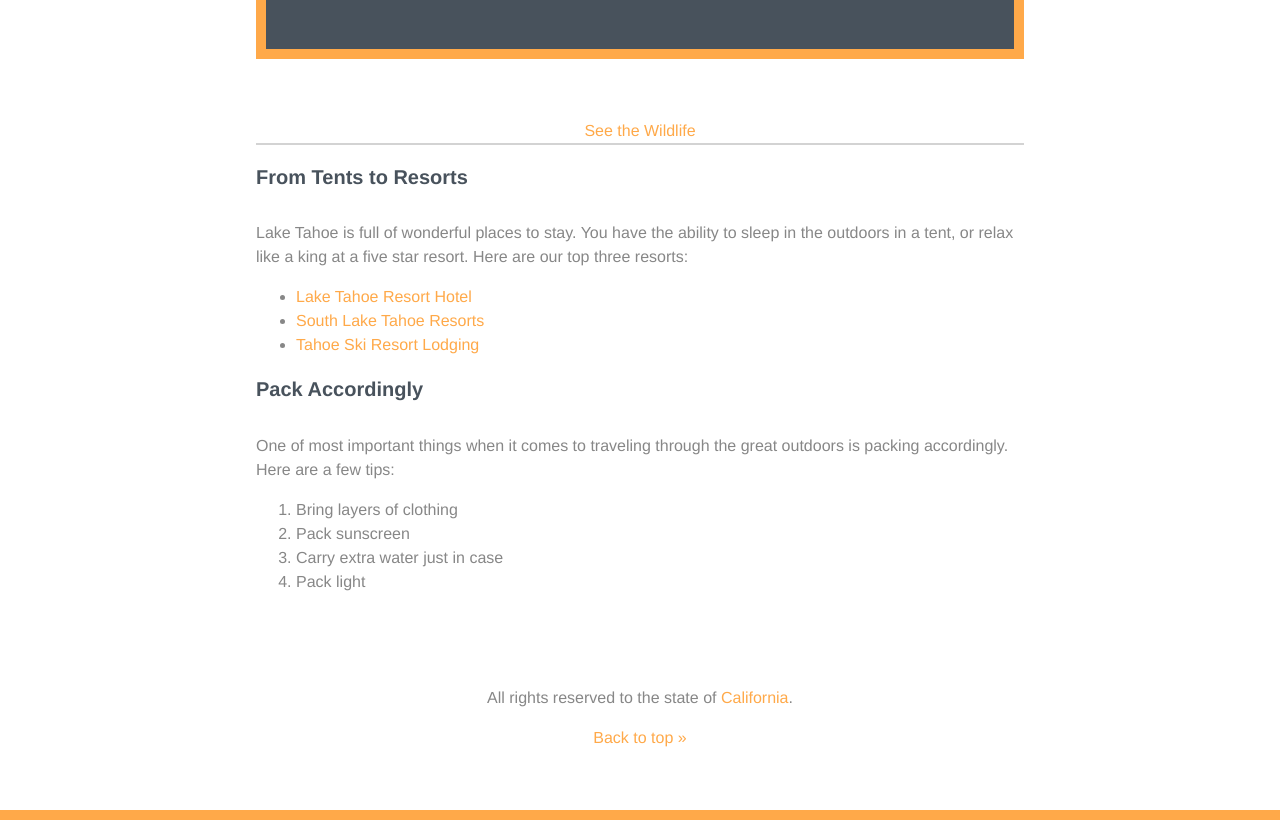
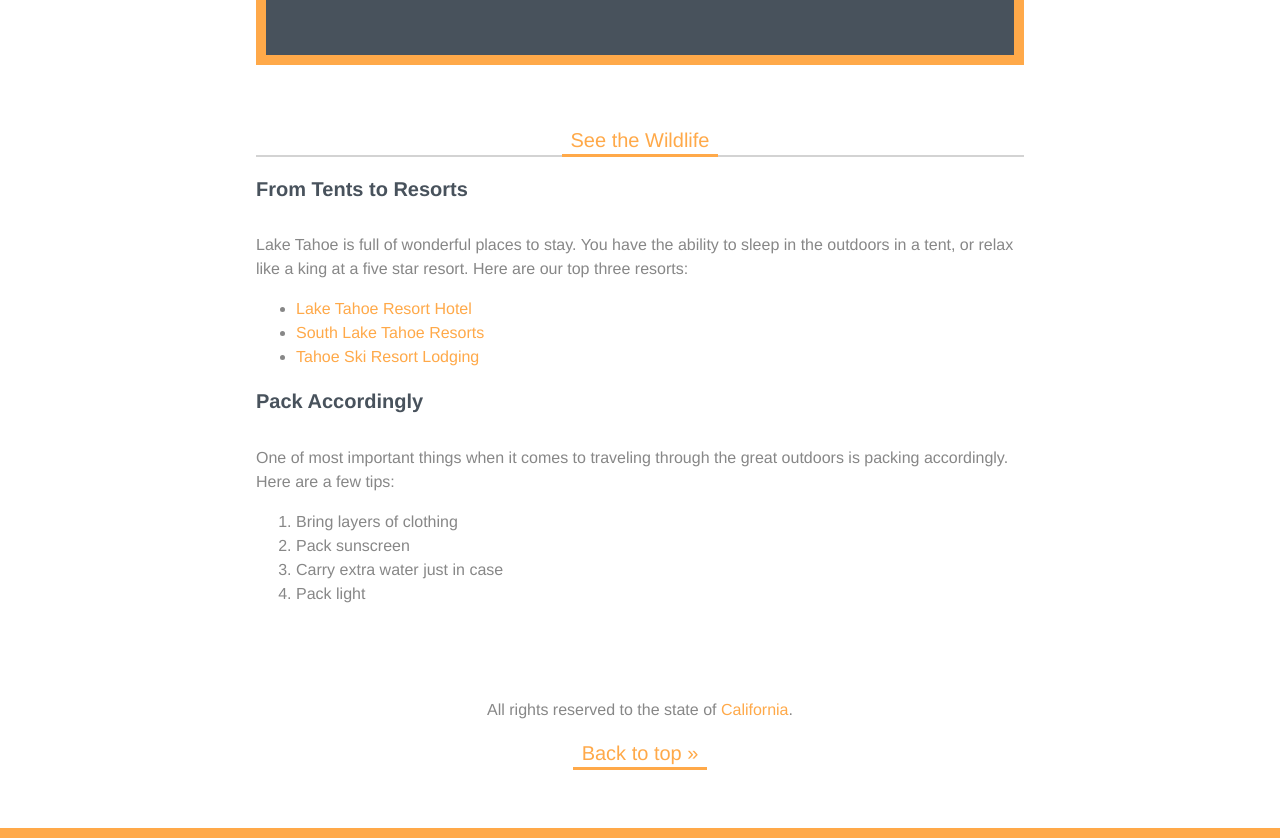
Before and after one commit to Likhithajasthi/CSS, a plain HTML site: page index.html in a window 1280 px wide. Shown: the part 1000-1838 px from the top of the page. Drawn offline with Linux system fonts and the light colour scheme.

Commit message:
Adding CSS to links

```diff
--- a/index.html
+++ b/index.html
@@ -13,7 +13,7 @@
     <p class="intro">
         Lake Tahoe is one of the most breathtaking attractions located in California. It's home to a number of ski resorts, summer outdoor recreation, and tourist attractions. Snow and skiing are a significant part of the area's reputation.
     </p>
-    <a href="#more">Find out more</a>
+    <a class="callout" href="#more">Find out more</a>
 
  <div class="wildlife">
                 <h2>Check out all the Wildlife</h2>
@@ -22,7 +22,7 @@
                 </p>
     </div>
 
-    <a href="#wildlife">See the Wildlife</a>
+    <a class="callout"href="#wildlife">See the Wildlife</a>
 </div><!-- End .primary-content -->
 
 <div class="secondary-content t-border">
@@ -53,7 +53,7 @@
 
 <footer class="main-footer">
     <p>All rights reserved to the state of <a href="#">California</a>.</p>
-    <a href="#top">Back to top &raquo;</a>
+    <a class="callout" href="#top">Back to top &raquo;</a>
 </footer>
 </body>
 </html>
--- a/styles.css
+++ b/styles.css
@@ -104,3 +104,9 @@ a:active {
     border: 10px solid #ffa949;/* short hand notation of border 10px is width, solid border style and #ffa949 is color*/
     margin: 105px 0 60px 0;
 }
+.callout{
+    font-size: 1.25em;
+    border-bottom: 3px solid;
+    padding: 0 9px 3px;
+    margin-top: 20px;
+}
```
